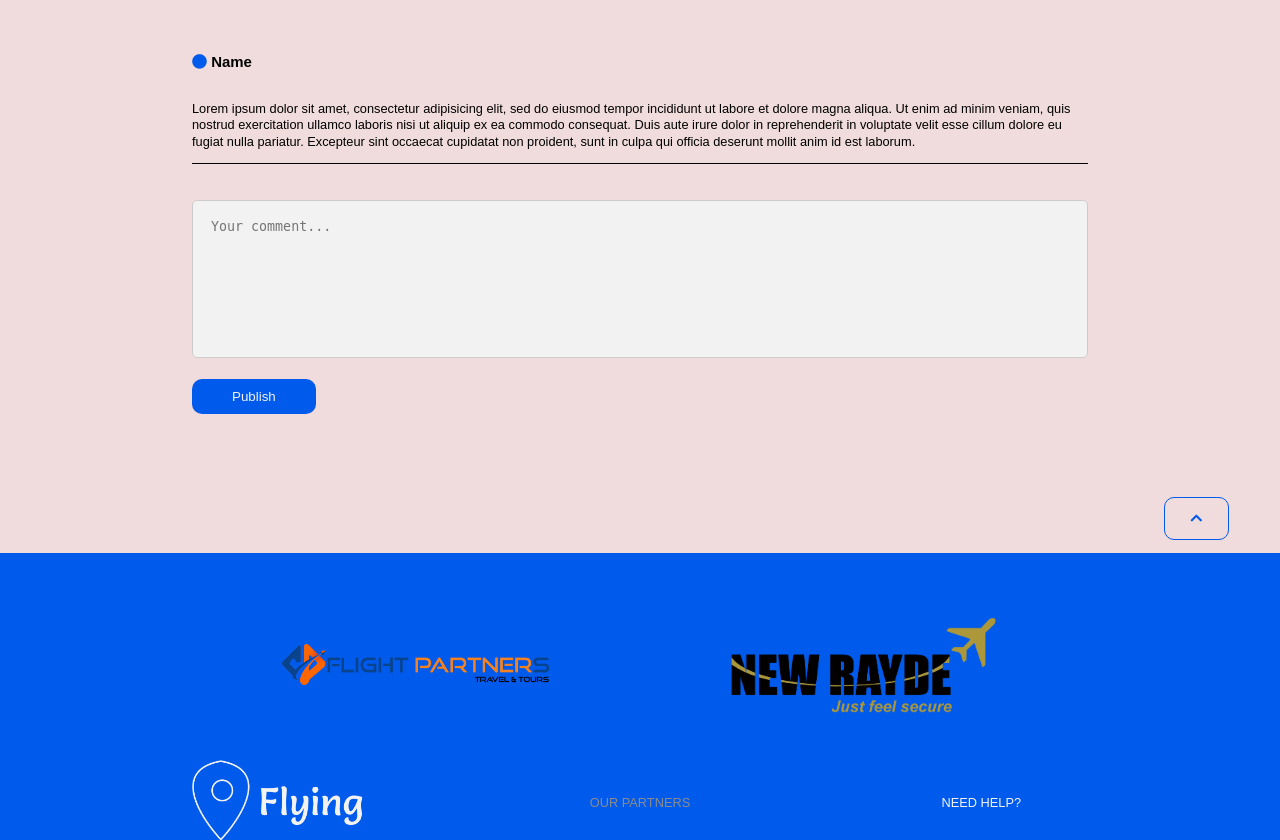
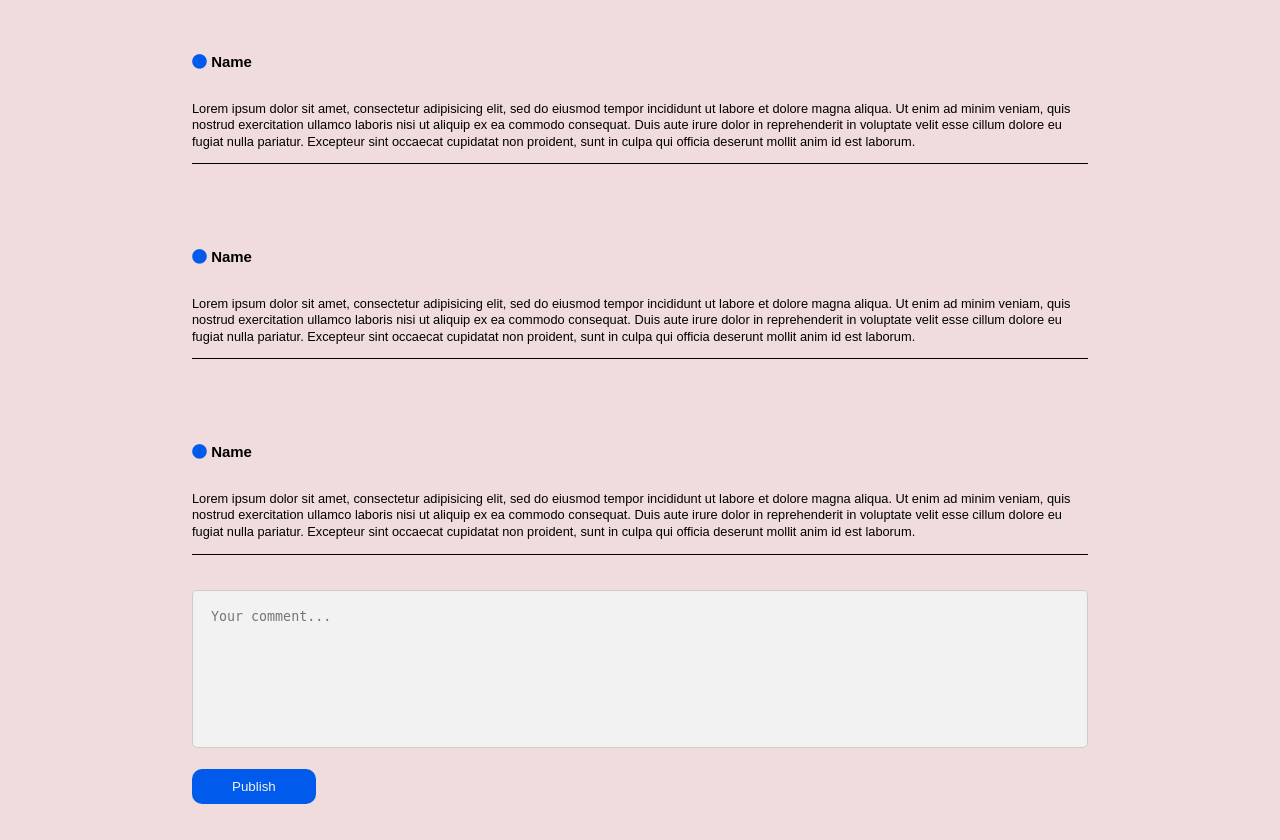
Before and after one commit to Booking-website/Booking, a PHP site: page / in a window 1280 px wide. Shown: the part 2390-3230 px from the top of the page. Run offline with PHP 8.4, Linux system fonts and the light colour scheme; some web fonts are replaced.

Commit message:
another fix fa

```diff
--- a/css/master.css
+++ b/css/master.css
@@ -414,6 +414,7 @@
   line-height: 130%;
 }
 .main .reviews i.fa-circle {
+  font-size: 100%;
   color: #005aeb;
 }
 .main .reviews .reviewMessage {
--- a/css/master.scss
+++ b/css/master.scss
@@ -443,6 +443,7 @@
     }
 
     i.fa-circle{
+      font-size: 100%;
       color: $allButtonBcc;
     }
 
--- a/php/index.php
+++ b/php/index.php
@@ -645,6 +645,18 @@ include_once '../php/header.php';
               Lorem ipsum dolor sit amet, consectetur adipisicing elit, sed do eiusmod tempor incididunt ut labore et dolore magna aliqua. Ut enim ad minim veniam, quis nostrud exercitation ullamco laboris nisi ut aliquip ex ea commodo consequat. Duis aute irure dolor in reprehenderit in voluptate velit esse cillum dolore eu fugiat nulla pariatur. Excepteur sint occaecat cupidatat non proident, sunt in culpa qui officia deserunt mollit anim id est laborum.
             </p>
           </div>
+          <div class="reviewMessage">
+            <h3><i class="fa fa-circle"></i> Name</h3>
+            <p>
+              Lorem ipsum dolor sit amet, consectetur adipisicing elit, sed do eiusmod tempor incididunt ut labore et dolore magna aliqua. Ut enim ad minim veniam, quis nostrud exercitation ullamco laboris nisi ut aliquip ex ea commodo consequat. Duis aute irure dolor in reprehenderit in voluptate velit esse cillum dolore eu fugiat nulla pariatur. Excepteur sint occaecat cupidatat non proident, sunt in culpa qui officia deserunt mollit anim id est laborum.
+            </p>
+          </div>
+          <div class="reviewMessage">
+            <h3><i class="fa fa-circle"></i> Name</h3>
+            <p>
+              Lorem ipsum dolor sit amet, consectetur adipisicing elit, sed do eiusmod tempor incididunt ut labore et dolore magna aliqua. Ut enim ad minim veniam, quis nostrud exercitation ullamco laboris nisi ut aliquip ex ea commodo consequat. Duis aute irure dolor in reprehenderit in voluptate velit esse cillum dolore eu fugiat nulla pariatur. Excepteur sint occaecat cupidatat non proident, sunt in culpa qui officia deserunt mollit anim id est laborum.
+            </p>
+          </div>
         </div>
         <div class="leaveReview">
           <form action="index.html" method="post">
```
